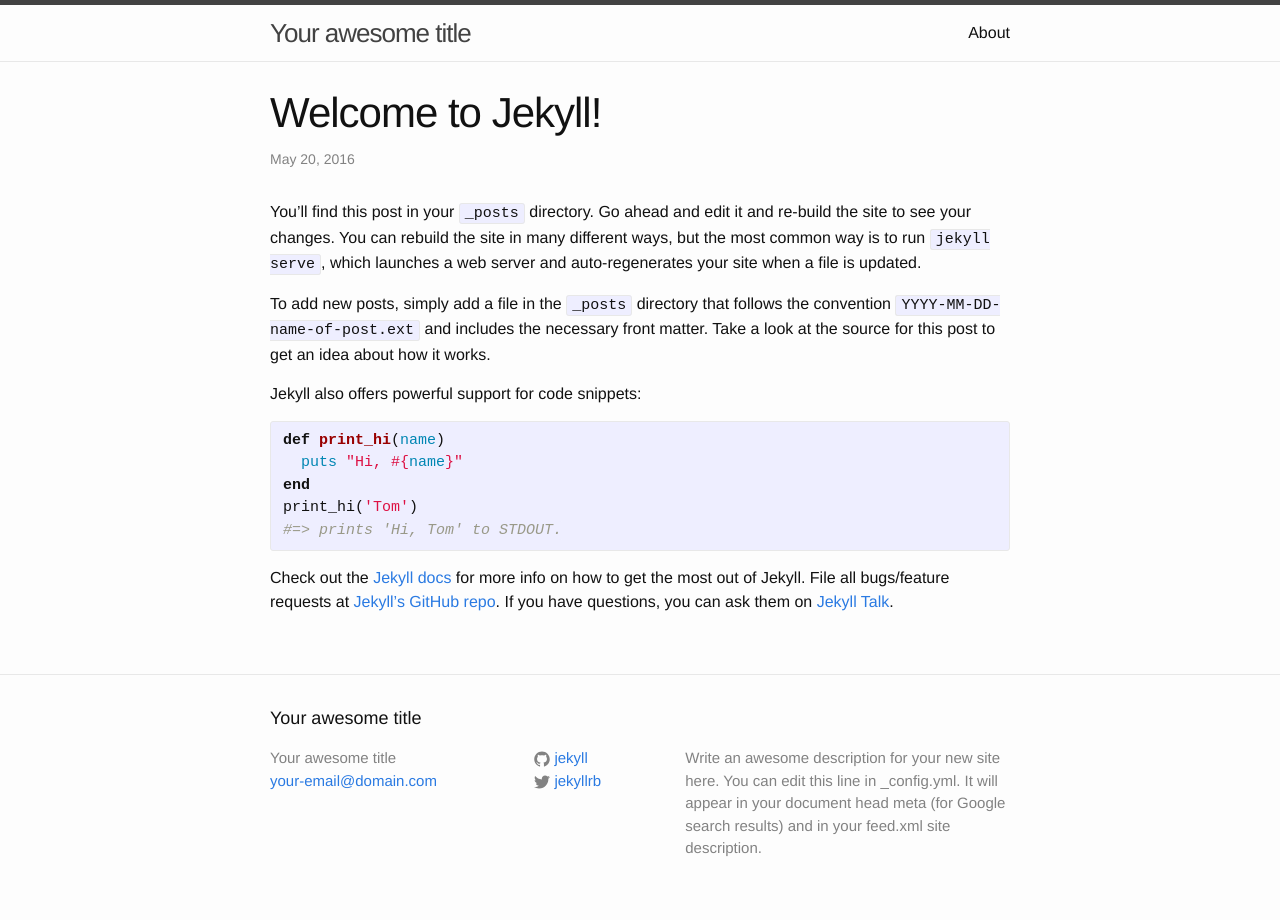
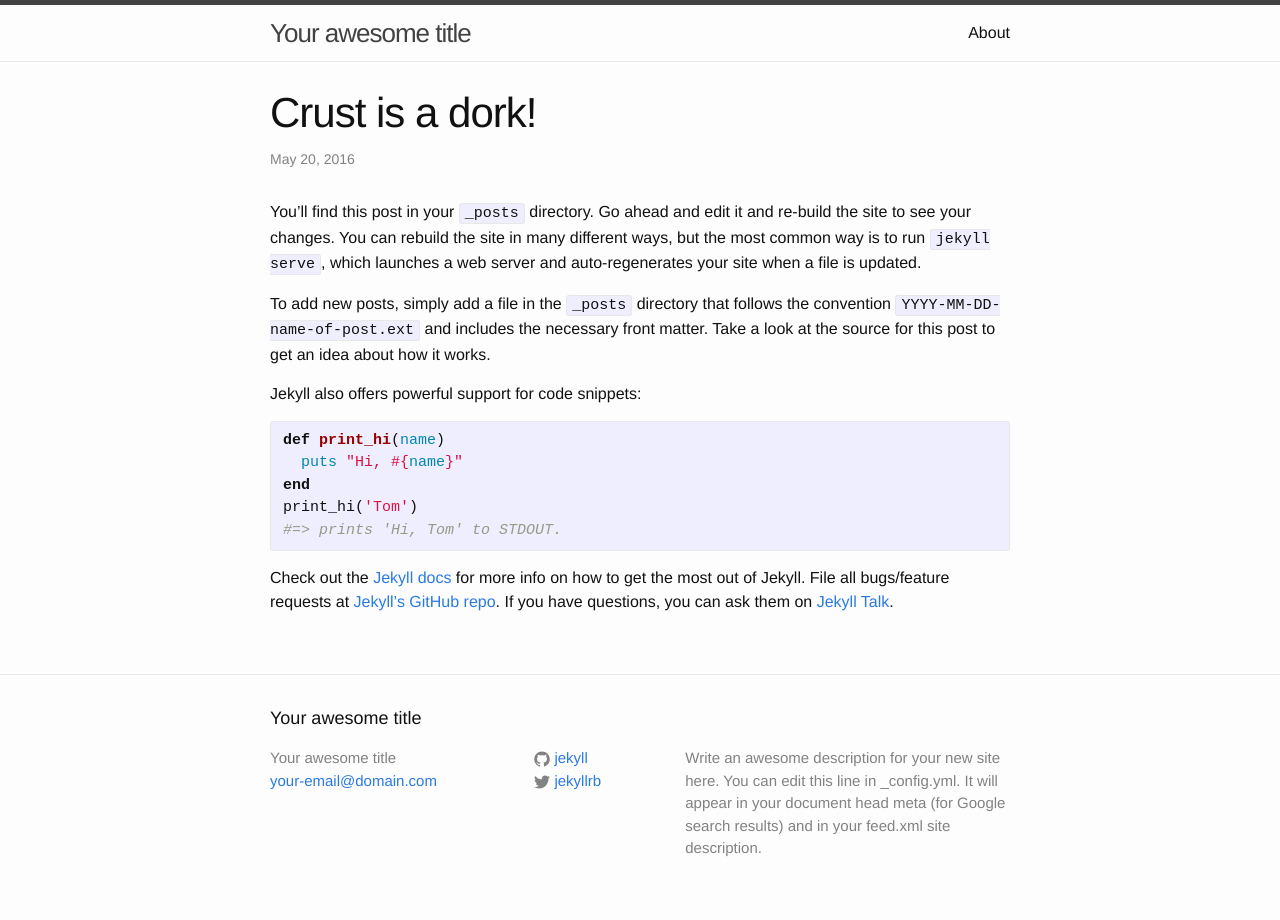
Before and after one commit to UndercoverEngineer/UndercoverEngineer.github.io, a Jekyll site: the page built from _posts/2016-05-20-welcome-to-jekyll.markdown, in a window 1280 px wide. Built offline with Jekyll 4.4.1, drawn with Linux system fonts in a browser that asks for light colours.

Commit message:
Update 2016-05-20-welcome-to-jekyll.markdown

```diff
--- a/_posts/2016-05-20-welcome-to-jekyll.markdown
+++ b/_posts/2016-05-20-welcome-to-jekyll.markdown
@@ -1,6 +1,6 @@
 ---
 layout: post
-title:  "Welcome to Jekyll!"
+title:  "Crust is a dork!"
 date:   2016-05-20 10:02:59 -0400
 categories: jekyll update
 ---
```
